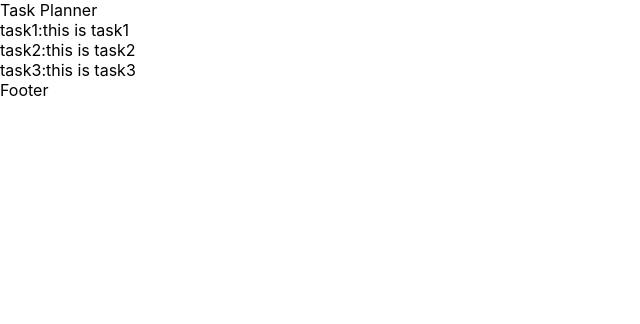
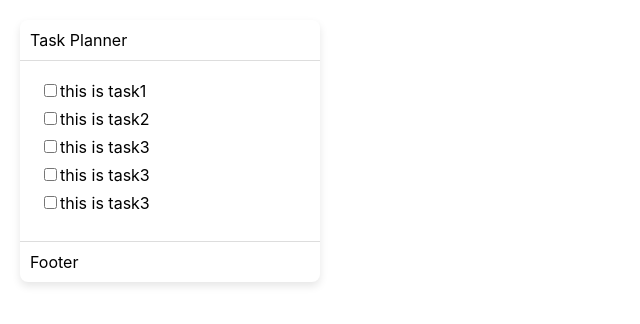
Before and after one commit to chris0707/taskplanner, a React (Create React App) app: page / in a window 1280 px wide. Shown: the top 324 px of the page, without its empty margins (0-640 px from the left). Built offline with nearby package versions, Linux system fonts and the light colour scheme.

Commit message:
Card stack, CSS, and animations

```diff
--- a/public/index.html
+++ b/public/index.html
@@ -24,7 +24,7 @@
       work correctly both with client-side routing and a non-root public URL.
       Learn how to configure a non-root public URL by running `npm run build`.
     -->
-    <title>React App</title>
+    <title>Task Planner</title>
   </head>
   <body>
     <noscript>You need to enable JavaScript to run this app.</noscript>
--- a/src/components/card.jsx
+++ b/src/components/card.jsx
@@ -1,14 +1,52 @@
-import React from 'react'
-import Body from './cardComponents/body';
-import Footer from './cardComponents/footer';
-import Header from './cardComponents/header';
+// Card.js
+import React, { useState, useEffect } from "react";
+// import "./Card.css"; // Import CSS file for styling
+import CardBody from "./cardComponents/body";
 
 export default function Card() {
+  const [isExpanded, setIsExpanded] = useState(false);
+  const [expandedStyle, setExpandedStyle] = useState({});
+
+//   useEffect(() => {
+//     if (isExpanded) {
+//       document.body.addEventListener("click", handleBackgroundClick);
+//     } else {
+//       document.body.removeEventListener("click", handleBackgroundClick);
+//     }
+
+//     return () => {
+//       document.body.removeEventListener("click", handleBackgroundClick);
+//     };
+//   }, [isExpanded]);
+
+  const handleHeaderFooterClick = (e) => {
+    e.stopPropagation(); // Stop event propagation
+    // setIsExpanded(prevState => !prevState); // Toggle the state
+    setIsExpanded(true);
+  };
+
+
+  const handleBackgroundClick = () => {
+    setIsExpanded(false);
+    console.log('background clicked');
+  };
+
+  const cardClassName = `card ${isExpanded ? 'expanded' : 'shrinking'}`
+
   return (
-    <div>
-      <Header />
-      <Body />
-      <Footer />
+    <div className="card-container">
+      {isExpanded && (
+        <div className="cardOverlay" onClick={handleBackgroundClick} />
+      )}
+      <div className={cardClassName}>
+        <div className="card-header" onClick={handleHeaderFooterClick}>
+          Task Planner
+        </div>
+        <CardBody />
+        <div className="card-footer" onClick={handleHeaderFooterClick}>
+          Footer
+        </div>
+      </div>
     </div>
   );
 }
--- a/src/components/cardComponents/body.jsx
+++ b/src/components/cardComponents/body.jsx
@@ -1,7 +1,7 @@
 import React, { useState } from 'react'
-import TaskItem from '../taskItem';
+import TaskItem from './taskItem';
 
-export default function Body() {
+export default function Body({onToggleItemClick}) {
     const initialState = [
             {
                 taskHeader: "task1",
@@ -14,15 +14,30 @@ export default function Body() {
             {
                 taskHeader: "task3",
                 taskDesc: "this is task3"
+            },
+            {
+                taskHeader: "task4",
+                taskDesc: "this is task3"
+            },
+            {
+                taskHeader: "task5",
+                taskDesc: "this is task3"
             }
         ]
 
     const [tasks, setTasks] = useState(initialState);
-    console.log(tasks);
+    // console.log(onToggleItemClick);
+    const handleToggleItemClick = (e) => {
+        e.stopPropagation();
+        onToggleItemClick();
+        console.log('handlingtoggleitemclick');
+      }
+
+    // console.log(tasks);
   return (
-    <div className='taskHeader'>
+    <div className='card-body'>
         {tasks.map((task) =>
-            <TaskItem taskObj={task}/>
+            <TaskItem taskObj={task} onToggleItemClick={handleToggleItemClick}/>
         )}
     </div>
   )
--- a/src/components/cardComponents/footer.jsx
+++ b/src/components/cardComponents/footer.jsx
@@ -2,6 +2,6 @@ import React from 'react'
 
 export default function Footer() {
   return (
-    <div>Footer</div>
+    <div className='card-footer'>Footer</div>
   )
 }
--- a/src/components/cardComponents/header.jsx
+++ b/src/components/cardComponents/header.jsx
@@ -2,6 +2,6 @@ import React from 'react'
 
 export default function Header() {
   return (
-    <div>Task Planner</div>
+    <div className='card-header'>Task Planner</div>
   )
 }
--- /dev/null
+++ b/src/components/cardComponents/taskItem.jsx
@@ -0,0 +1,24 @@
+import React, { useState } from 'react'
+
+export default function TaskItem(props) {
+    const task = props.taskObj;
+    //console.log('taskObj', task);
+
+    const [isChecked, setIsChecekd] = useState(false);
+
+
+    const handleCheckboxChange = (e) => {
+      setIsChecekd(prevState => !prevState);
+    }
+
+    const handleToggleItemClick = (e) => {
+      e.stopPropagation();
+      console.log('handlingtoggleitemclick');
+    }
+  return (
+    <div className='task' key={task.taskHeader}>
+      <input type="checkbox" id={task.taskHeader} name={task.taskHeader} onClick={handleToggleItemClick} checked={isChecked} onChange={handleCheckboxChange} />
+      <label style={isChecked ? {textDecoration: 'line-through'} : {}} htmlFor={task.taskHeader} onClick={handleToggleItemClick}>{task.taskDesc}</label>
+    </div>
+  );
+}
--- a/src/components/cardContainer.jsx
+++ b/src/components/cardContainer.jsx
@@ -1,10 +1,11 @@
 import React from 'react'
 import Card from './card'
+import './css/card.css'
 
 export default function CardContainer() {
   return (
-    <div>
+    <>
         <Card />
-    </div>
+    </>
   )
 }
--- /dev/null
+++ b/src/components/css/card.css
@@ -0,0 +1,51 @@
+
+.cardOverlay {
+    position: fixed;
+    top: 0;
+    left: 0;
+    width: 100%;
+    height: 100%;
+    background-color: rgba(0, 0, 0, 0.3); /* Semi-transparent black */
+    z-index: 998; /* Ensure it's on top of everything */
+  }
+
+.expanded{
+    position: absolute;
+    top: 50%;
+    left: 50%;
+    transform: translate(-50%, -50%);
+    transition: top 0.3s, left 0.3s, transform 0.3s;
+    z-index: 999;
+}
+.shrinking {
+    top: initial;
+    left: initial;
+    transform: initial;
+}
+
+
+.card {
+    width: 300px;
+    border-radius: 8px;
+    background-color: #fff;
+    box-shadow: 0 4px 8px rgba(0, 0, 0, 0.1); /* Add shadow */
+    margin: 20px;
+  }
+
+  .card-header {
+    padding: 10px;
+    border-bottom: 1px solid #ddd;
+  }
+
+  .card-body {
+    padding: 20px;
+  }
+
+  .card-footer {
+    padding: 10px;
+    border-top: 1px solid #ddd;
+  }
+
+  .task {
+    margin-bottom: 8px;
+  }
--- a/src/components/taskItem.jsx
+++ /dev/null
@@ -1,11 +0,0 @@
-import React from 'react'
-
-export default function TaskItem(props) {
-    const task = props.taskObj;
-    console.log('taskObj', task);
-  return (
-    <div key={task.taskHeader}>
-      {task.taskHeader}:{task.taskDesc}
-    </div>
-  );
-}
```
